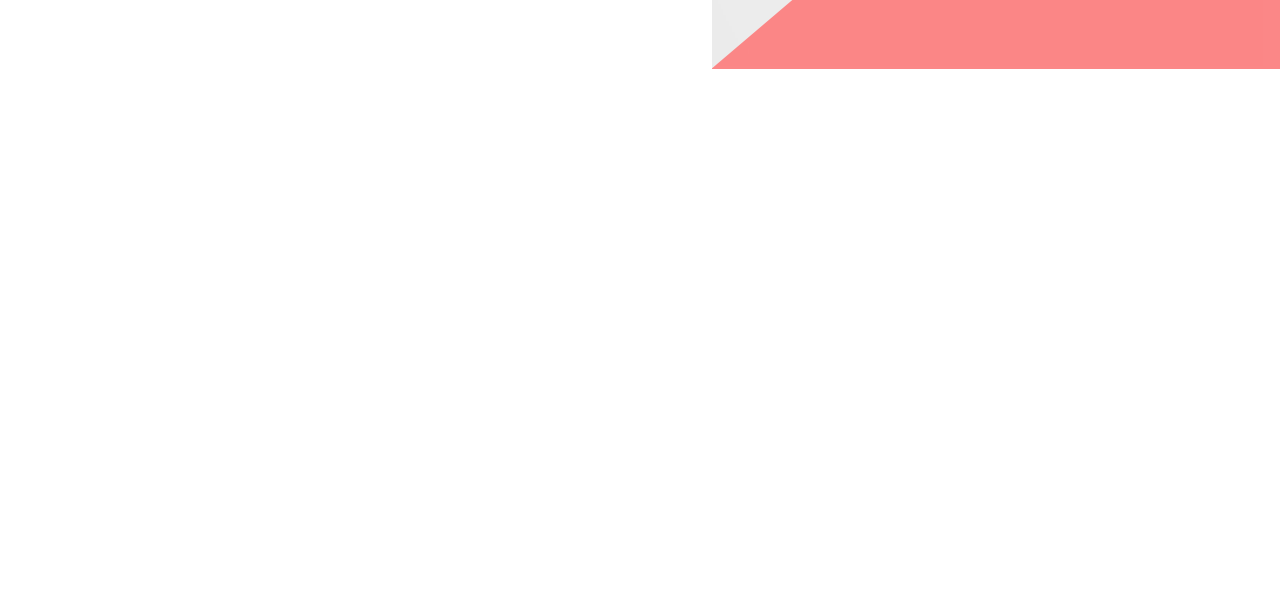
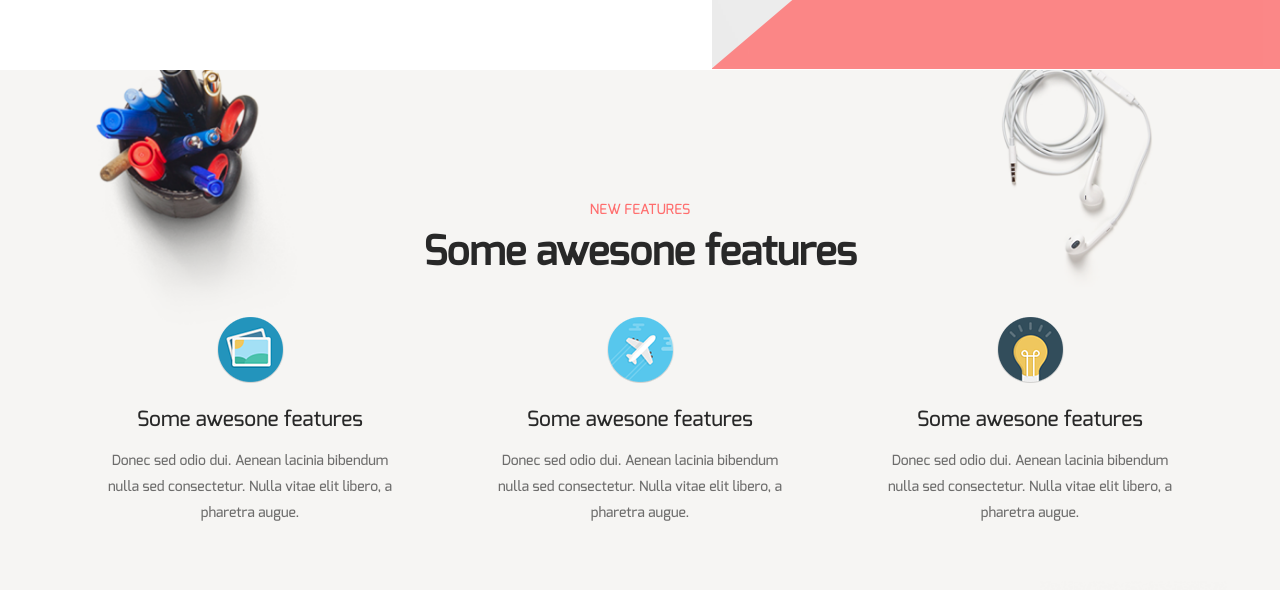
Before and after one commit to StarkOne/Corporate-Landing-Page, a website: page docs/index.html in a window 1280 px wide. Shown: the part 1455-2045 px from the top of the page. Before the commit the page ends 1525 px from the top, so only its background shows below. Drawn offline with nearby package versions, Linux system fonts and the light colour scheme; a web font is replaced by a local one.

Commit message:
section-features

```diff
--- a/app/sass/_media.sass
+++ b/app/sass/_media.sass
@@ -14,7 +14,8 @@
 	.header__text
 		opacity: 1
 		color: #000
-
+	.features__item
+		margin-bottom: 50px
 /* Small Devices, Tablets */
 @media only screen and (max-width : 768px)
 	/**/
--- a/app/sass/main.sass
+++ b/app/sass/main.sass
@@ -36,7 +36,10 @@ html, body
 	content: ""
 	display: table
 	clear: both
-
+ul
+	margin: 0
+	padding: 0
+	list-style: none
 body
 	font-size: 16px
 	min-width: 320px
@@ -103,4 +106,5 @@ body
 	opacity: .6
 
 @import "section/sectionDesign"
+@import "section/sectionFeatures"
 @import "media" // Всегда в конце
--- /dev/null
+++ b/app/sass/section/_sectionFeatures.sass
@@ -0,0 +1,27 @@
+@import "bourbon"
+@import "fonts"
+@import "libs"
+@import "vars"
+
+.features
+	background: url(../img/Earphones.png) no-repeat center -34px
+	background-color: #F6F5F3
+	background-size: cover
+	padding-bottom: 180px
+.features__content
+	text-align: center
+	margin-top: 130px
+.features__item
+	padding: 0px 40px 0px
+	text-align: center
+.features__text
+	font-size: em(24px)
+	color: #282828
+	margin-bottom: 0
+	font-family: "Exo-Medium" , sans-serif
+.features__desc
+	font-size: em(16px)
+	color: #282828
+	opacity: .66
+	line-height: 26px
+	font-family: "Exo-Medium" , sans-serif
--- a/docs/index.html
+++ b/docs/index.html
@@ -5,7 +5,7 @@
 
 	<meta charset="utf-8">
 
-	<title>Title</title>
+	<title>Corporate Landing Page</title>
 	<meta name="description" content="">
 
 	<meta http-equiv="X-UA-Compatible" content="IE=edge">
@@ -52,6 +52,36 @@
 			</div>
 		</div>
 	</section>
+	<section class="features">
+		<div class="container">
+			<div class="row">
+				<div class="features__content">
+					<p class="text text--red">NEW FEATURES</p>
+					<h2 class="title features--center">Some awesone features</h2>
+				</div>
+				<ul class="features__list">
+					<li class="features__item col-md-4">
+						<img src="img/picture1.png" alt="picture1">
+						<p class="features__text">Some awesone features</p>
+						<p class="features__desc">Donec sed odio dui. Aenean lacinia bibendum nulla sed consectetur. Nulla vitae elit libero, a pharetra augue.</p>
+					</li>
+
+					<li class="features__item col-md-4">
+						<img src="img/airplane.png" alt="picture1">
+						<p class="features__text">Some awesone features</p>
+						<p class="features__desc">Donec sed odio dui. Aenean lacinia bibendum nulla sed consectetur. Nulla vitae elit libero, a pharetra augue.</p>
+					</li>
+
+					<li class="features__item col-md-4">
+						<img src="img/bulb.png" alt="picture1">
+						<p class="features__text">Some awesone features</p>
+						<p class="features__desc">Donec sed odio dui. Aenean lacinia bibendum nulla sed consectetur. Nulla vitae elit libero, a pharetra augue.</p>
+					</li>
+
+				</ul>
+			</div>
+		</div>
+	</section>
 	<link rel="stylesheet" href="css/main.min.css">
 	<script src="js/scripts.min.js"></script>
 
```
Also changed, not shown: app/index.html (+31 -1 lines), app/img/preview.jpg (deleted), docs/css/main.min.css, docs/img/preview.jpg (deleted).
